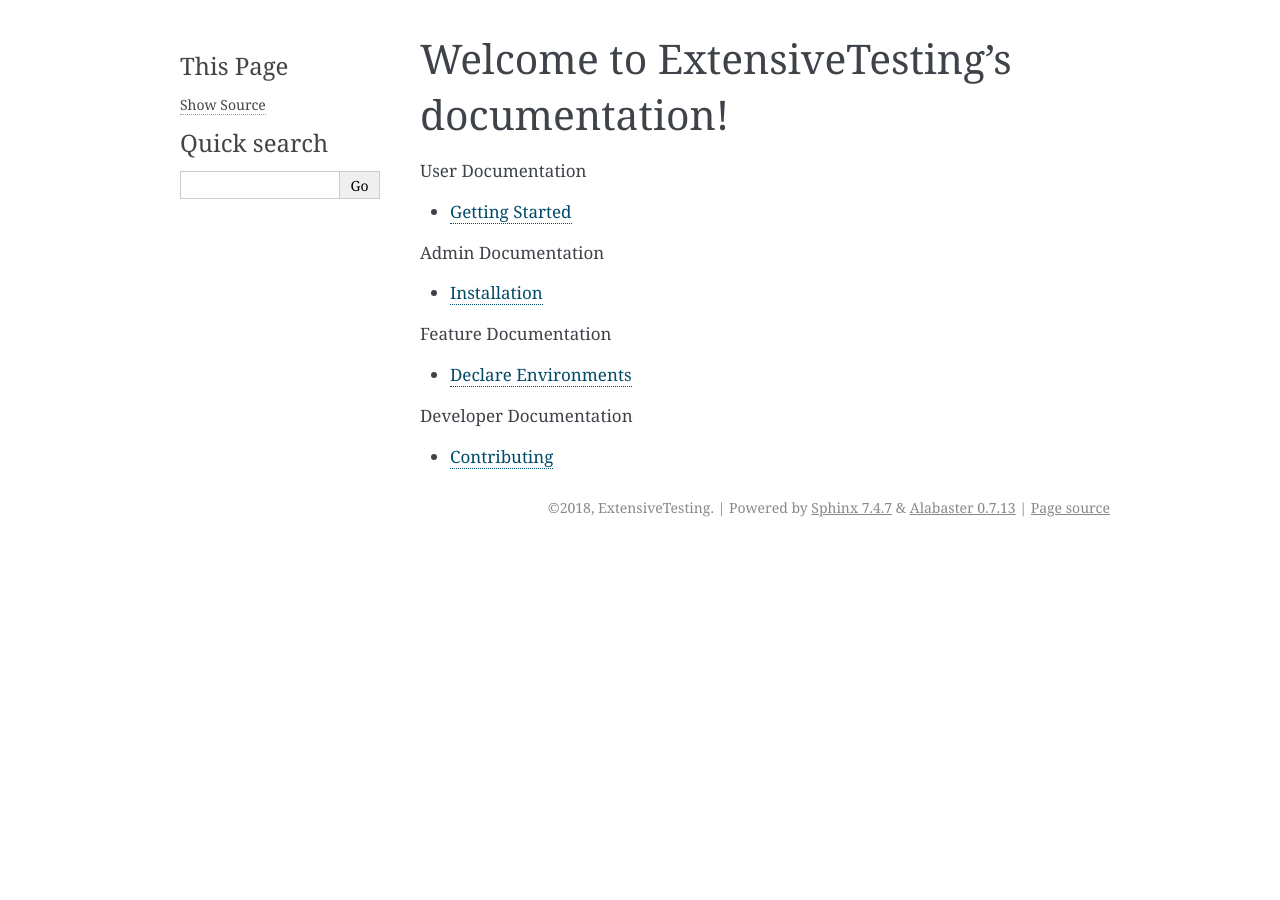
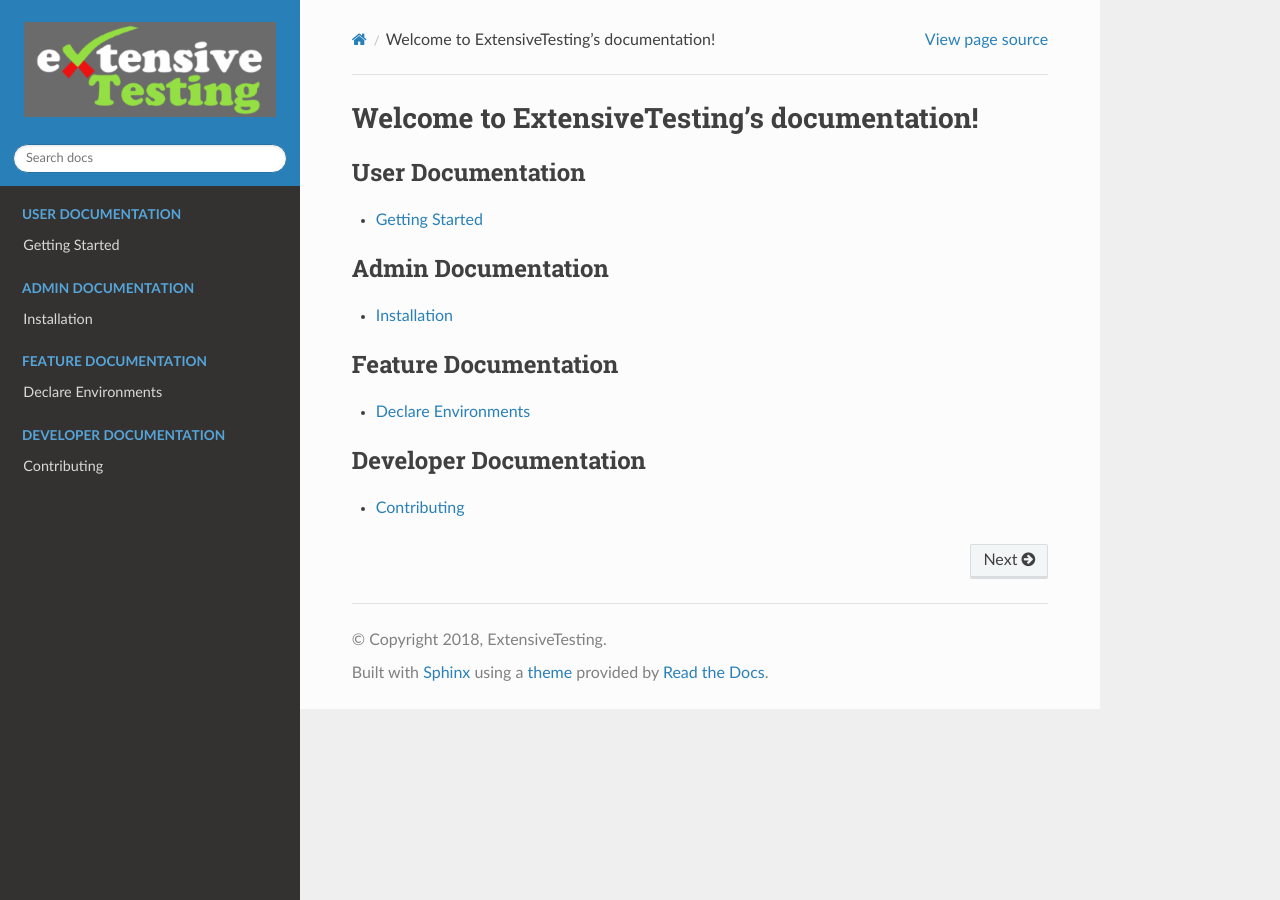
Before and after one commit to ExtensiveAutomation/extensiveautomation-en.readthedocs.io, a Sphinx documentation site: the page built from docs/index.rst, in a window 1280 px wide. Built offline with Sphinx 7.4.7 and the Read the Docs theme 2.0.0, drawn with Linux system fonts in a browser that asks for light colours; pages that are not in the unit, such as notebooks, are missing from menus; part of the change alters nothing that is shown.

```diff
--- a/docs/conf.py
+++ b/docs/conf.py
@@ -51,9 +51,9 @@ copyright = u'2018, ExtensiveTesting'
 # built documents.
 #
 # The short X.Y version.
-version = '18.0'
+version = '1.0'
 # The full version, including alpha/beta/rc tags.
-release = '18.0'
+release = '1.0'
 
 # The language for content autogenerated by Sphinx. Refer to documentation
 # for a list of supported languages.
@@ -98,15 +98,15 @@ pygments_style = 'sphinx'
 
 # The theme to use for HTML and HTML Help pages.  See the documentation for
 # a list of builtin themes.
+html_theme = 'sphinx_rtd_theme'
+
+# Theme options are theme-specific and customize the look and feel of a theme
+# further.  For a list of options available for each theme, see the
+# documentation.
 html_theme_options = {
     'logo_only': True,
     'display_version': False
 }
-
-# Theme options are theme-specific and customize the look and feel of a theme
-# further.  For a list of options available for each theme, see the
-# documentation.
-#html_theme_options = {}
 
 # Add any paths that contain custom themes here, relative to this directory.
 #html_theme_path = []
@@ -120,7 +120,7 @@ html_theme_options = {
 
 # The name of an image file (relative to this directory) to place at the top
 # of the sidebar.
-#html_logo = None
+html_logo = 'img/logo.png'
 
 # The name of an image file (within the static path) to use as favicon of the
 # docs.  This file should be a Windows icon file (.ico) being 16x16 or 32x32
```
